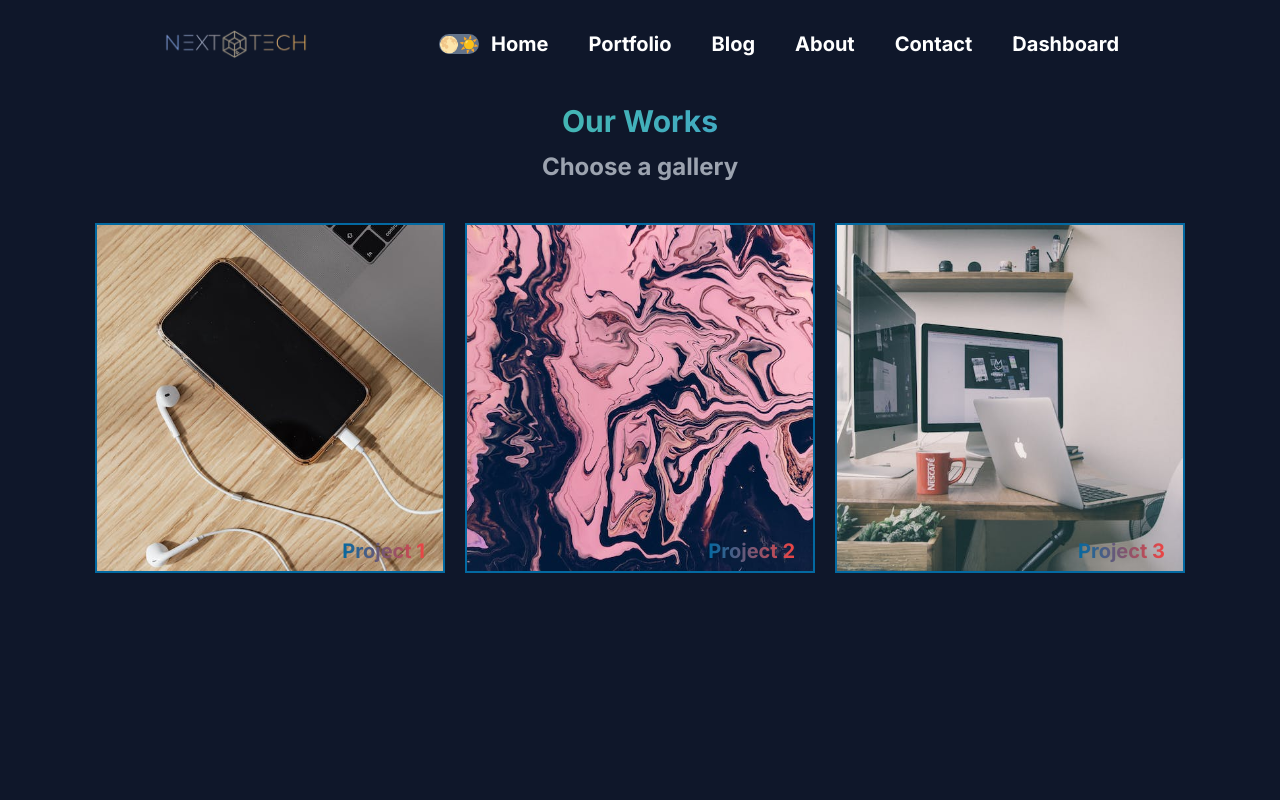
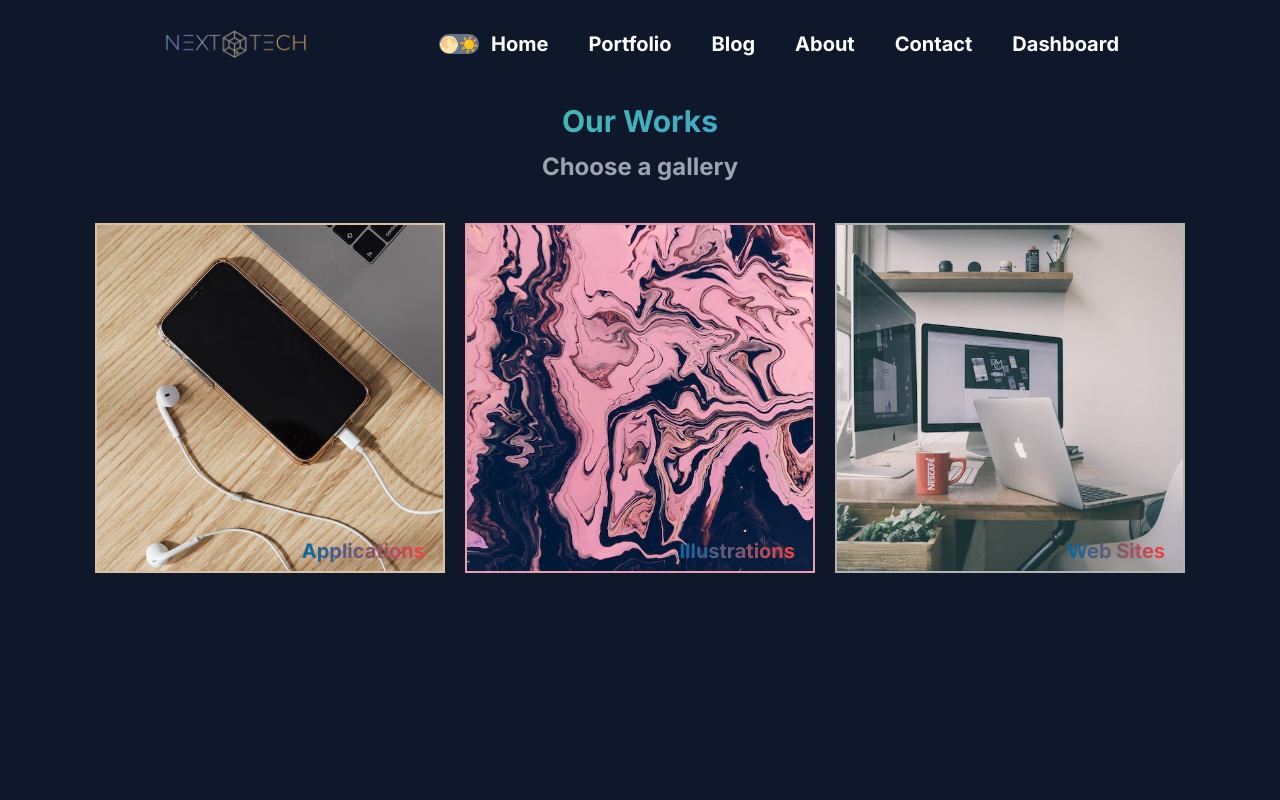
Before and after one commit to omerulusal/nextTech, a Next.js app: page /portfolio in a window 1280 px wide. Shown: the top 800 px of the page. Built offline with nearby package versions, Linux system fonts and the light colour scheme.

Commit message:
last changes

```diff
--- a/src/app/portfolio/[category]/page.jsx
+++ b/src/app/portfolio/[category]/page.jsx
@@ -29,7 +29,7 @@ const Category = ({ params }) => {
                             <Button text={"See More"} url={"/portfolio"} />
                         </div>
                         <div className="mr-20 mb-10">
-                            <Image className="cursor-pointer hover:scale-110 hover:-rotate-6 duration-300 transition-all border-2 border-sky-700" src={"/illustration.png"} width={350} height={200} alt="img" />
+                            <Image className="cursor-pointer hover:scale-110 hover:-rotate-6 duration-300 transition-all border-2 border-sky-700" src={`${item.image}`} width={350} height={200} alt="img" />
                         </div>
                     </div>
                 </div>
--- a/src/app/portfolio/page.jsx
+++ b/src/app/portfolio/page.jsx
@@ -10,25 +10,25 @@ const Portfolyo = () => {
                     <div className="relative">
 
                         <Link href={"/portfolio/applications"}>
-                            <Image className="cursor-pointer hover:scale-110 hover:rotate-6 duration-300 transition-all border-2 border-sky-700" src={"/apps.jpg"} width={350} height={200} alt="img" />
+                            <Image className="cursor-pointer hover:scale-110 hover:rotate-6 duration-300 transition-all border-2 border-[#d8c1a4]" src={"/apps.jpg"} width={350} height={200} alt="img" />
                         </Link>
 
 
-                        <h6 className="text-xl text-transparent bg-clip-text bg-gradient-to-r from-sky-700 to-red-500 absolute bottom-2 right-5">Project 1</h6>
+                        <h6 className="text-xl text-transparent bg-clip-text bg-gradient-to-r from-sky-700 to-red-500 absolute bottom-2 right-5">Applications</h6>
                     </div>
                     <div className="relative">
 
                     <Link href={"/portfolio/illustrations"}>
-                            <Image className="cursor-pointer hover:scale-110 hover:rotate-6 duration-300 transition-all border-2 border-sky-700" src={"/illustration.jpg"} width={350} height={200} alt="img" />
+                            <Image className="cursor-pointer hover:scale-110 hover:rotate-6 duration-300 transition-all border-2 border-[#e99db0]" src={"/illustration.jpg"} width={350} height={200} alt="img" />
                         </Link>
-                        <h6 className="text-xl text-transparent bg-clip-text bg-gradient-to-r from-sky-700 to-red-500 absolute bottom-2 right-5">Project 2</h6>
+                        <h6 className="text-xl text-transparent bg-clip-text bg-gradient-to-r from-sky-700 to-red-500 absolute bottom-2 right-5">Illustrations</h6>
                     </div>
                     <div className="relative">
 
                     <Link href={"/portfolio/websites"}>
-                            <Image className="cursor-pointer hover:scale-110 hover:rotate-6 duration-300 transition-all border-2 border-sky-700" src={"/websites.jpg"} width={350} height={200} alt="img" />
+                            <Image className="cursor-pointer hover:scale-110 hover:rotate-6 duration-300 transition-all border-2 border-[#b5b2b3]" src={"/websites.jpg"} width={350} height={200} alt="img" />
                         </Link>
-                        <h6 className="text-xl text-transparent bg-clip-text bg-gradient-to-r from-sky-700 to-red-500 absolute bottom-2 right-5">Project 3</h6>
+                        <h6 className="text-xl text-transparent bg-clip-text bg-gradient-to-r from-sky-700 to-red-500 absolute bottom-2 right-5">Web Sites</h6>
                     </div>
                 </div>
             </div>
```
